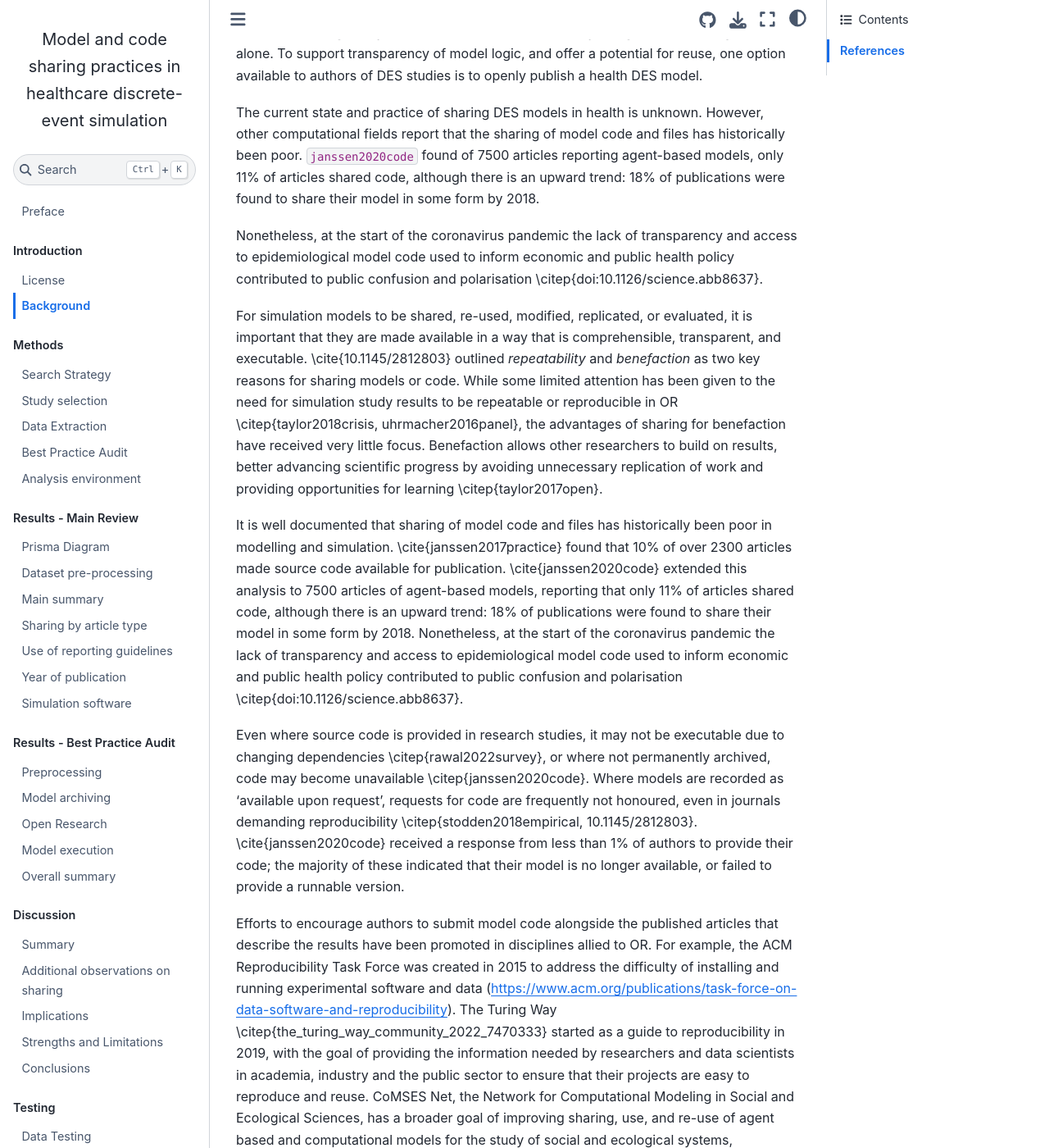
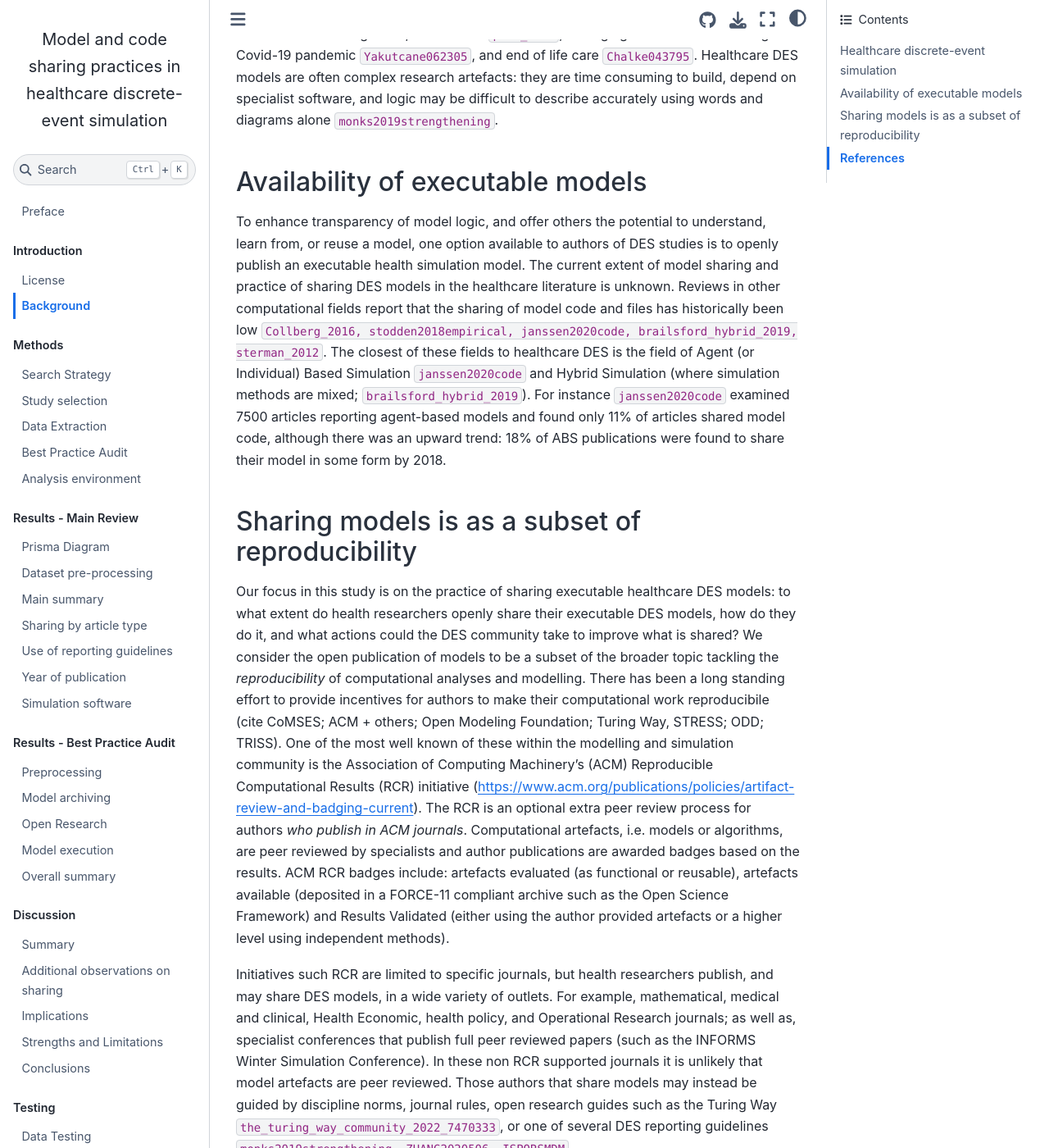
Before and after one commit to TomMonks/des_sharing_lit_review, a Jupyter Book: the page built from content/01_intro/01_background.md, in a window 1280 px wide and 1400 px high, scrolled down 399 px. Shown: the whole window at 82% size. Built offline with Jupyter Book 1.0.4 settings and Sphinx 7.4.7 and the Sphinx Book theme 1.1.4, drawn with Linux system fonts in a browser that asks for light colours; cross-references to code outside the pages are shown as plain code; some of the changed text lies outside the part shown.

Commit message:
INTRO: 2nd draft

```diff
--- a/content/01_intro/01_background.md
+++ b/content/01_intro/01_background.md
@@ -1,25 +1,33 @@
 # Background
 
-In healthcare, discrete-event simulation (DES) is the most used computational method for modelling {cite}`salleh2017simulation, philip_2022, roy_2021, SALMON20181`. DES has proven useful within the field of health as can be used to model patient care pathways, optimise health service delivery, investigate health queuing systems, and conduct health technology assessment. It has been applied to a wide variety of important clinical and health problems such as stroke care {cite:p}`Lahr_bmj`, emergency departments {cite:p}`Mohiuddine015007`, chronic obstructive pulmonary disease {cite}`Hoogendoorne049675`, sexual health {cite:p}`Mohiuddine_sexual_health_des`, reducing delayed discharges {cite:p}`ipacs_plos1`, mental health, ICU {cite:p}`penn_2020`, managing health services during the Covid-19 pandemic {cite}`Yakutcane062305`, and end of life care {cite:p}`Chalke043795`. Healthcare DES models are often complex research artefacts: they are time consuming to build, depend on specialist software, and logic may be difficult to describe accurately using words and diagrams alone. To support transparency of model logic, and offer a potential for reuse, one option available to authors of DES studies is to openly publish a health DES model.
+## Healthcare discrete-event simulation
 
-The current state and practice of sharing DES models in health is unknown. However, other computational fields report that the sharing of model code and files has historically been poor. {cite}`janssen2020code` found of 7500 articles reporting agent-based models, only 11% of articles shared code, although there is an upward trend: 18% of publications were found to share their model in some form by 2018.
+In healthcare, discrete-event simulation (DES) is the most used computational method for modelling {cite}`salleh2017simulation, philip_2022, roy_2021, SALMON20181`. DES has proven useful within the field of health as it can be used to model patient care pathways, optimise health service delivery, investigate health queuing systems, and conduct health technology assessment. It has been applied to a wide variety of important clinical and health problems such as stroke care {cite:p}`Lahr_bmj`, emergency departments {cite:p}`Mohiuddine015007`, chronic obstructive pulmonary disease {cite}`Hoogendoorne049675`, sexual health {cite:p}`Mohiuddine_sexual_health_des`, reducing delayed discharges {cite:p}`ipacs_plos1`, mental health waiting times, critical care {cite:p}`penn_2020`, managing health services during the Covid-19 pandemic {cite}`Yakutcane062305`, and end of life care {cite:p}`Chalke043795`. Healthcare DES models are often complex research artefacts: they are time consuming to build, depend on specialist software, and logic may be difficult to describe accurately using words and diagrams alone {cite}`monks2019strengthening`.
 
-Nonetheless, at the start of the coronavirus pandemic the lack of transparency and access to epidemiological model code used to inform economic and public health policy contributed to public confusion and polarisation \citep{doi:10.1126/science.abb8637}.
+## Availability of executable models
+
+To enhance transparency of model logic, and offer others the potential to understand, learn from, or reuse a model, one option available to authors of DES studies is to openly publish an executable health simulation model. The current extent of model sharing and practice of sharing DES models in the healthcare literature is unknown. Reviews in other computational fields report that the sharing of model code and files has historically been low {cite}`Collberg_2016, stodden2018empirical, janssen2020code, brailsford_hybrid_2019, sterman_2012`. The closest of these fields to healthcare DES is the field of Agent (or Individual) Based Simulation {cite}`janssen2020code` and Hybrid Simulation (where simulation methods are mixed; {cite}`brailsford_hybrid_2019`). For instance {cite}`janssen2020code` examined 7500 articles reporting agent-based models and found only 11% of articles shared model code, although there was an upward trend: 18% of ABS publications were found to share their model in some form by 2018.
+
+## Sharing models is as a subset of reproducibility
+
+Our focus in this study is on the practice of sharing executable healthcare DES models: to what extent do health researchers openly share their executable DES models, how do they do it, and what actions could the DES community take to improve what is shared? We consider the open publication of models to be a subset of the broader topic tackling the *reproducibility* of computational analyses and modelling. There has been a long standing effort to provide incentives for authors to make their computational work reproducibile (cite CoMSES; ACM + others; Open Modeling Foundation; Turing Way, STRESS; ODD; TRISS). One of the most well known of these within the modelling and simulation community is the Association of Computing Machinery's (ACM) Reproducible Computational Results (RCR) initiative (https://www.acm.org/publications/policies/artifact-review-and-badging-current). The RCR is an optional extra peer review process for authors *who publish in ACM journals*. Computational artefacts, i.e. models or algorithms, are peer reviewed by specialists and author publications are awarded badges based on the results. ACM RCR badges include: artefacts evaluated (as functional or reusable), artefacts available (deposited in a FORCE-11 compliant archive such as the Open Science Framework) and Results Validated (either using the author provided artefacts or a higher level using independent methods).
+
+Initiatives such RCR are limited to specific journals, but health researchers publish, and may share DES models, in a wide variety of outlets. For example, mathematical, medical and clinical, Health Economic, health policy, and Operational Research journals; as well as, specialist conferences that publish full peer reviewed papers (such as the INFORMS Winter Simulation Conference). In these non RCR supported journals it is unlikely that model artefacts are peer reviewed. Those authors that share models may instead be guided by discipline norms, journal rules, open research guides such as the Turing Way {cite}`the_turing_way_community_2022_7470333`, or one of several DES reporting guidelines {cite}`monks2019strengthening, ZHANG2020506, ISPORSMDM`.
+
+The DES reporting guidelines take different approaches to publication of executable DES models. The International Society for Pharmacoeconomics and Outcomes Research and the Society for Medical Decision Making (ISPOR-SDM; {cite:p}`ISPORSMDM`) encourage authors to make non-confidential versions of their models available to enhance transparency, but state that open models should not be a formal requirement of publication. The task-force note a number of reasons why code might not be able to be shared including intellectual property and cost. The Strengthening the Reporting of Empirical Simulation Studies (STRESS-DES) guidelines takes the position that model code is an enhancement to transparency, not a requirement. The STRESS checklist asks for detailed information on the software environment and computing hardware used to execute the model.  Section 6 goes further and requires a *statement on how the model can be accessed*. This is intended to prompt authors to think about enhanced transparency, and enhance publication in journals that do not ask for "code and data availability statements". {cite:p}`ZHANG2020506` focuses only on logic reporting and does not prompt users for information on model code.
+
+One exception to the position of publication as an enhancement versus requirement for transparency is perhaps models tackling Covid-19.  At the start of the cornovirus pandemic, the lack of transparency and access to epidemiological model code used to inform economic and public health policy contributed to public confusion and polarisation. Leading to some calling for open publication of all model code related to any aspect of Covid-19 {cite}`covid19_transparency`.
+
+### Challenges with open publication of executable models
+
+Even where source code or model files are provided in research studies, models may not be executable due to changing dependencies {cite:p}`rawal2022survey`, propriety software {cite}`stodden2018empirical`, or where not permanently archived, code may become unavailable {cite}`janssen2020code`. Where models are recorded as 'available upon request', requests for code are frequently not honoured, even in journals demanding reproducibility {cite}`stodden2018empirical, Collberg_2016`. In the largest study to date {cite:p}`janssen2020code` received a response from less than 1% of authors to provide their code; the majority of these indicated that their model is no longer available, or failed to provide a runnable version.
 
 
-For simulation models to be shared, re-used, modified, replicated, or evaluated, it is important that they are made available in a way that is comprehensible, transparent, and executable. \cite{10.1145/2812803} outlined *repeatability* and *benefaction* as two key reasons for sharing models or code. While some limited attention has been given to the need for simulation study results to be repeatable or reproducible in OR \citep{taylor2018crisis, uhrmacher2016panel}, the advantages of sharing for benefaction have received very little focus. Benefaction allows other researchers to build on results, better advancing scientific progress by avoiding unnecessary replication of work and providing opportunities for learning \citep{taylor2017open}.
+### To do
 
-It is well documented that sharing of model code and files has historically been poor in modelling and simulation. \cite{janssen2017practice} found that 10\% of over 2300 articles made source code available for publication. \cite{janssen2020code} extended this analysis to 7500 articles of agent-based models, reporting that only 11\%  of articles shared code, although there is an upward trend: 18\% of publications were found to share their model in some form by 2018. Nonetheless, at the start of the coronavirus pandemic the lack of transparency and access to epidemiological model code used to inform economic and public health policy contributed to public confusion and polarisation \citep{doi:10.1126/science.abb8637}.
+> FAIR - does this go in the background or part of methods?
+> We analysed a dataset of XXXXXXX publications applying DES in healthcare to determine ....stuff
 
-Even where source code is provided in research studies, it may not be executable due to changing dependencies \citep{rawal2022survey}, or where not permanently archived, code may become unavailable \citep{janssen2020code}. Where models are recorded as 'available upon request', requests for code are frequently not honoured, even in journals demanding reproducibility \citep{stodden2018empirical, 10.1145/2812803}. \cite{janssen2020code} received a response from less than 1\% of authors to provide their code; the majority of these indicated that their model is no longer available, or failed to provide a runnable version.
-
-Efforts to encourage authors to submit model code alongside the published articles that describe the results have been promoted in disciplines allied to OR. For example, the ACM Reproducibility Task Force was created in 2015 to address the difficulty of installing and running experimental software and data (https://www.acm.org/publications/task-force-on-data-software-and-reproducibility). The Turing Way \citep{the_turing_way_community_2022_7470333} started as a guide to reproducibility in 2019, with the goal of providing the information needed by researchers and data scientists in academia, industry and the public sector to ensure that their projects are easy to reproduce and reuse. CoMSES Net, the Network for Computational Modeling in Social and Ecological Sciences, has a broader goal of improving sharing, use, and re-use of agent based and computational models for the study of social and ecological systems, maintaining a digital repository that supports discovery and good practices for digital preservation, reproducibility, and reuse. Similarly, the Open Modeling Foundation (https://www.openmodelingfoundation.org) expresses the aim of improving social, biomedical, ecological, environmental, and geophysical modelling sciences by making models more easily discoverable and accessible. It promotes common standards and technology for models that are findable, accessible, interoperable, and reusable \citep{barton2022make}.
-
-Methods and technology for sharing computational resources and data in the open web environment are changing rapidly. Yet in the OR simulation community, in particular in healthcare, there appears to be limited research, application, guidance, or incentive to share models or code. In healthcare, similar processes and problems exist across systems and services which are often amenable to generic solutions \citep{furian2018gedmod}. Yet even studies that develop and promote a generalisable model often fail to make the model available to health service researchers or analysts for reuse or modification \citep{mahdavi2013generic}.
-
-The use of reporting guidelines remains similarly sporadic. Guidelines such as Strengthening the Reporting of Empirical Simulation Studies \citep[STRESS]{monks2019strengthening} provide researchers with a structured tool to ensure the minimum necessary information is reported in a simulation study, including a code access statement. The culture for sharing data, software, and metadata; adhering to community established standards and practices for model transparency and reuse; and addressing theoretical and methodological practices for sharing is not keeping pace with that of other simulation and computational domains \citep{monks2022open, taylor2017open}.
-
-In healthcare, discrete-event simulation (DES) is the most commonly used modelling technique \citep{salleh2017simulation}. In this paper, we sought to understand patterns of DES model sharing in healthcare. We analysed a dataset of XXXXXXX publications applying DES in healthcare to determine ....stuff
 
 ## References
 
```
Also changed, not shown: 1 other file.
